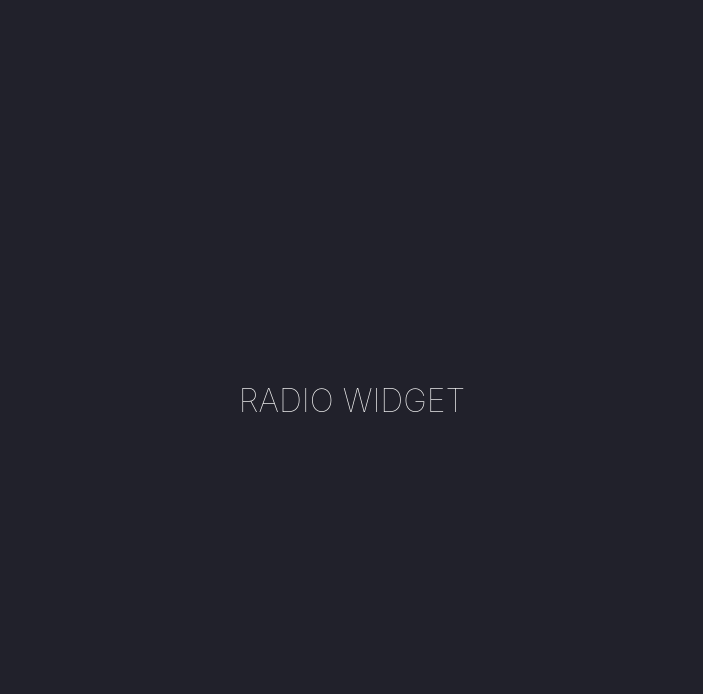
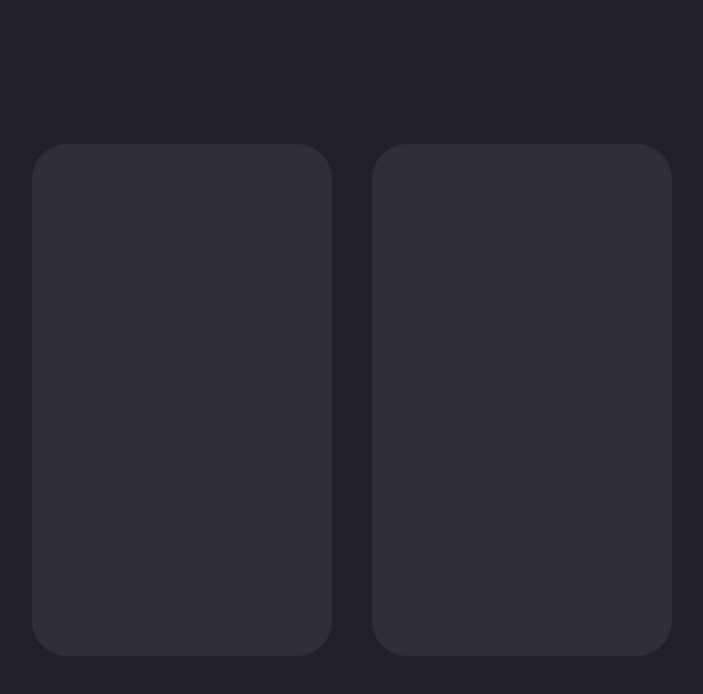
Before and after one commit to Avi-s-Work/radio_widget, a React (Create React App) app: page / in a window 1280 px wide. Shown: the top 694 px of the page, without its empty margins (288-991 px from the left). Built offline with nearby package versions, Linux system fonts and the light colour scheme.

Commit message:
main_frame

```diff
--- a/public/index.html
+++ b/public/index.html
@@ -2,7 +2,7 @@
 <html lang="en">
   <head>
     <meta charset="utf-8" />
-    <link rel="icon" href="%PUBLIC_URL%/favicon.ico" />
+    <link rel="icon" href="%PUBLIC_URL%/favicon.png" />
     <meta name="viewport" content="width=device-width, initial-scale=1" />
     <meta name="theme-color" content="#000000" />
     <meta
@@ -24,7 +24,7 @@
       work correctly both with client-side routing and a non-root public URL.
       Learn how to configure a non-root public URL by running `npm run build`.
     -->
-    <title>React App</title>
+    <title>Radio Widget</title>
   </head>
   <body>
     <noscript>You need to enable JavaScript to run this app.</noscript>
--- a/src/App.js
+++ b/src/App.js
@@ -1,9 +1,10 @@
 import "./App.css";
+import MainRadioFrame from "./Components/MainRadioFrame/MainRadioFrame";
 
 function App() {
   return (
     <div className="App">
-      <h1>Radio Widget</h1>
+      <MainRadioFrame />
     </div>
   );
 }
--- /dev/null
+++ b/src/Components/MainRadioFrame/MainRadioFrame.css
@@ -0,0 +1,12 @@
+.mainRadioFrame {
+  display: flex;
+  align-items: center;
+}
+
+.singleRadioFrame {
+  width: 300px;
+  height: 512px;
+  border-radius: 35px;
+  margin: 20px;
+  background-color: #2f2f3a;
+}
--- /dev/null
+++ b/src/Components/MainRadioFrame/MainRadioFrame.js
@@ -0,0 +1,15 @@
+import React from "react";
+import "./MainRadioFrame.css";
+
+const MainRadioFrame = () => {
+  return (
+    <div className="mainRadioFrame">
+      {/* Station */}
+      <div className="singleRadioFrame"></div>
+      {/* FM Radio */}
+      <div className="singleRadioFrame"></div>
+    </div>
+  );
+};
+
+export default MainRadioFrame;
```
Also changed, not shown: public/favicon.png (added), 1 other file (tests, documents, lock files or other folders).
